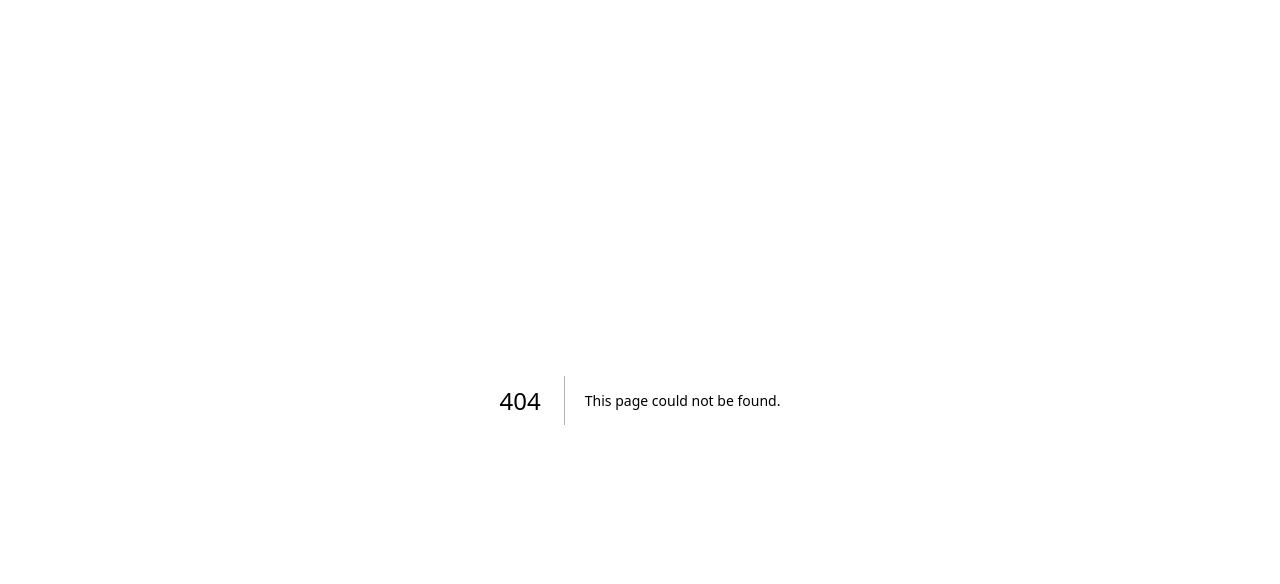
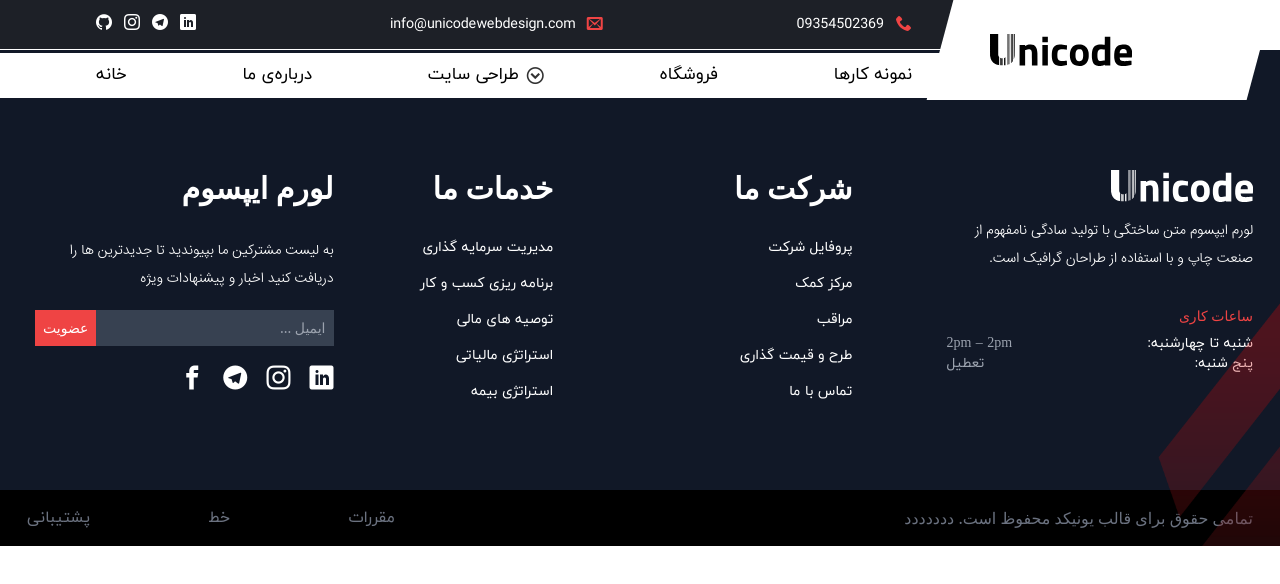
Before and after one commit to oo11boy/webunicode, a Next.js app: page /contact-us in a window 1280 px wide. Before the commit this address had no page. Shown: the top 584 px of the page. Built offline with nearby package versions, Linux system fonts and the light colour scheme.

Commit message:
basic single page

```diff
--- /dev/null
+++ b/src/app/[singlepage]/page.js
@@ -0,0 +1,13 @@
+import Footer from '@/Components/Footer/Footer'
+import TopHeader from '@/Components/Header/TopHeader'
+import React from 'react'
+
+export default function page() {
+  return (
+    <div>
+        <TopHeader/>
+
+        <Footer/>
+    </div>
+  )
+}
```
